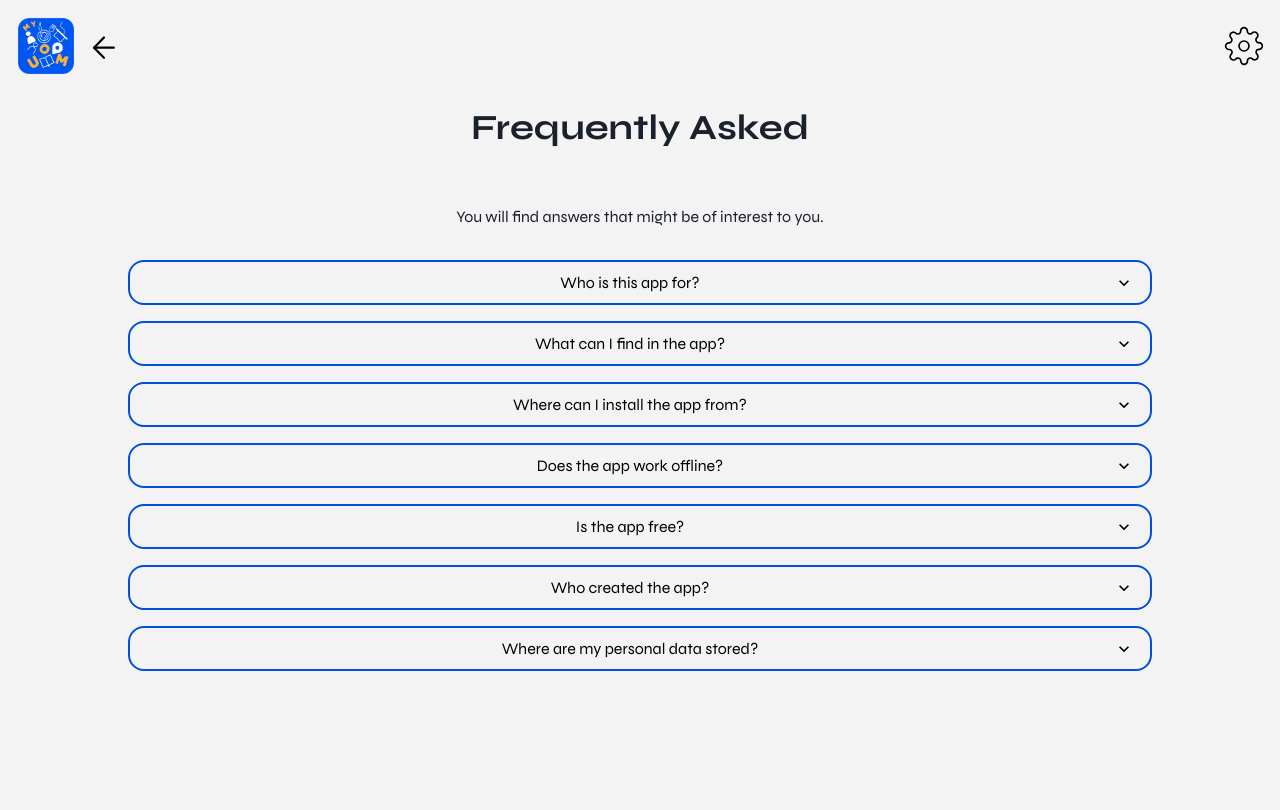
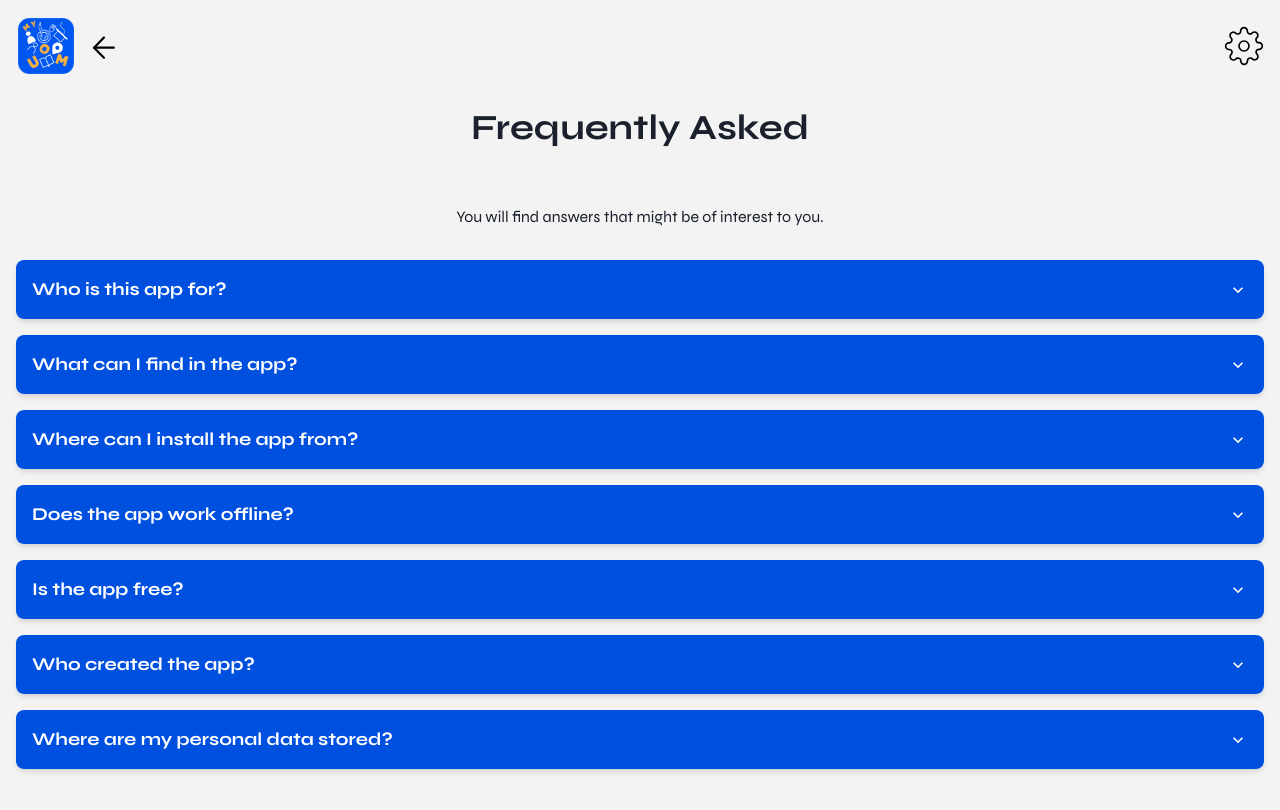
Before and after one commit to open-source-uom/myuom, a React (Create React App) app: page /faq in a window 1280 px wide. Shown: the top 810 px of the page. Built offline with nearby package versions, Linux system fonts and the light colour scheme.

Commit message:
Make the frequently asked questions page more beautiful

```diff
--- a/src/components/FAQCard.jsx
+++ b/src/components/FAQCard.jsx
@@ -47,33 +47,58 @@ import {
 } from "@chakra-ui/react";
 
 export default function FAQCard({ data }) {
+  // Call useColorModeValue at the top level
+  const borderColor = useColorModeValue("#0050e0", "#f3f3f3");
+  const textColor = useColorModeValue("white", "black");
+  const panelBgColor = useColorModeValue("white", "#2D3748");
+  const hoverBgColor = useColorModeValue("#276ff8", "#d0d0d0");
+
   return (
-    <Box mx={"0.5rem"} mb={"1rem"}>
+      <Box
+          mx={{ base: "0.5rem", md: "1rem" }}
+          mb="1rem"
+          borderRadius="lg"
+          overflow="hidden"
+          boxShadow="md"
+      >
         <AccordionItem border="none">
+          {({ isExpanded }) => (
+              <>
                 <AccordionButton
-          _hover={{ bgColor: "transparent" }}
-          margin="0 auto"
-          width="80vw"
-          textAlign="center"
-          marginBottom="0.3em"
-          color={useColorModeValue("black", "white")}
-          border={"solid 2px"}
-          borderRadius="1rem"
-          borderColor={useColorModeValue("#0050e0", "#f3f3f3")}
-          bgColor="transparent"
+                    _hover={{ bgColor: hoverBgColor }}
+                    bgColor={borderColor}
+                    color={textColor}
+                    border={`0px solid ${borderColor}`}
+                    borderRadius="md"
+                    p={4}
+                    textAlign="left"
+                    _focus={{ boxShadow: "outline" }}
+                    _expanded={{ borderColor }}
                 >
-          <Box flex="1" textAlign="center">
-            <Text fontFamily="Syne" as={"span"}>
+                  <Box flex="1" textAlign="left">
+                    <Text
+                        fontFamily="Syne"
+                        fontSize={{ base: "md", md: "lg" }}
+                        fontWeight="bold"
+                        noOfLines={isExpanded ? 1 : 2}
+                    >
                       {data.question}
                     </Text>
                   </Box>
                   <AccordionIcon />
                 </AccordionButton>
-        <AccordionPanel>
-          <Box margin="0 auto" width="80vw" fontFamily="Syne" border="none">
+                <AccordionPanel
+                    bgColor={panelBgColor}
+                    p={4}
+                    fontFamily="Syne"
+                    fontSize={{ base: "sm", md: "md" }}
+                    borderTop={`0px solid ${borderColor}`} // Border at the top of the panel
+                    textAlign={"left"}
+                >
                   {data.panel}
-          </Box>
                 </AccordionPanel>
+              </>
+          )}
         </AccordionItem>
       </Box>
   );
```
Lines whose indentation alone changed are shown as unchanged.
